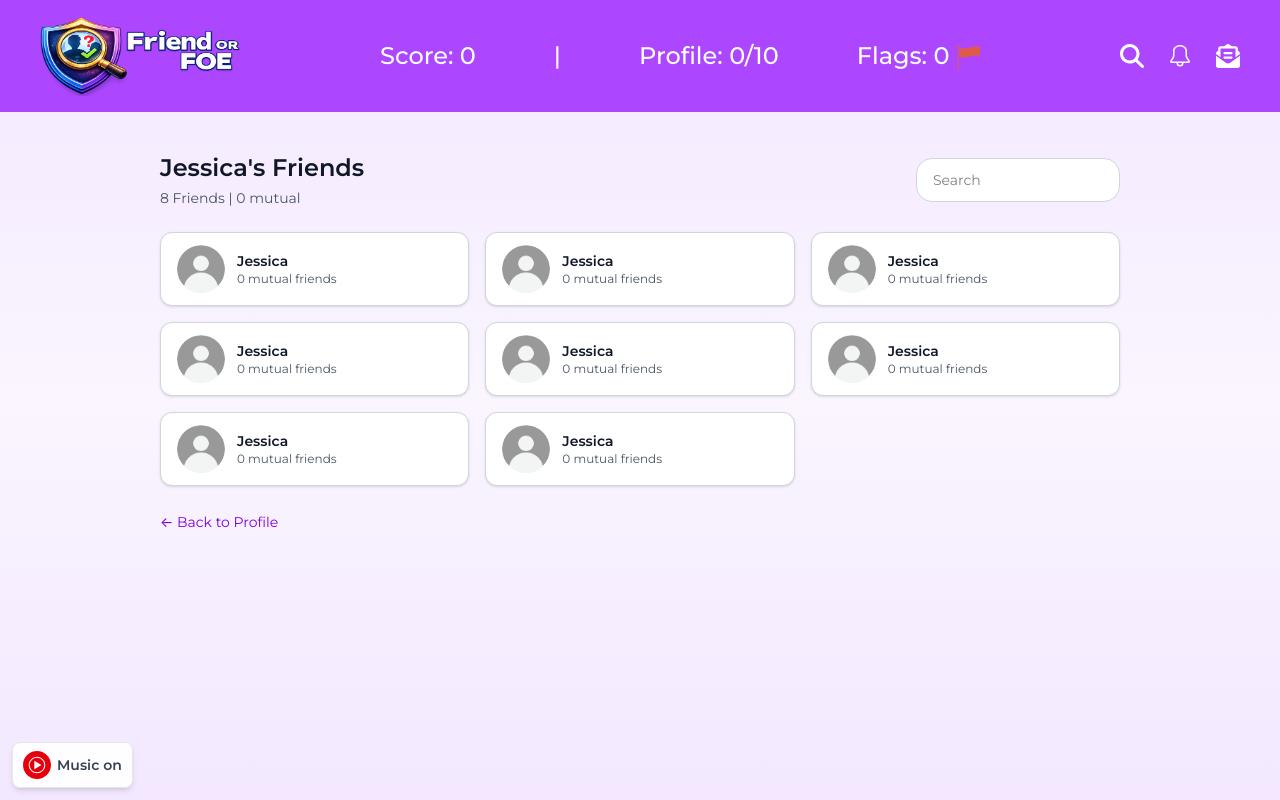
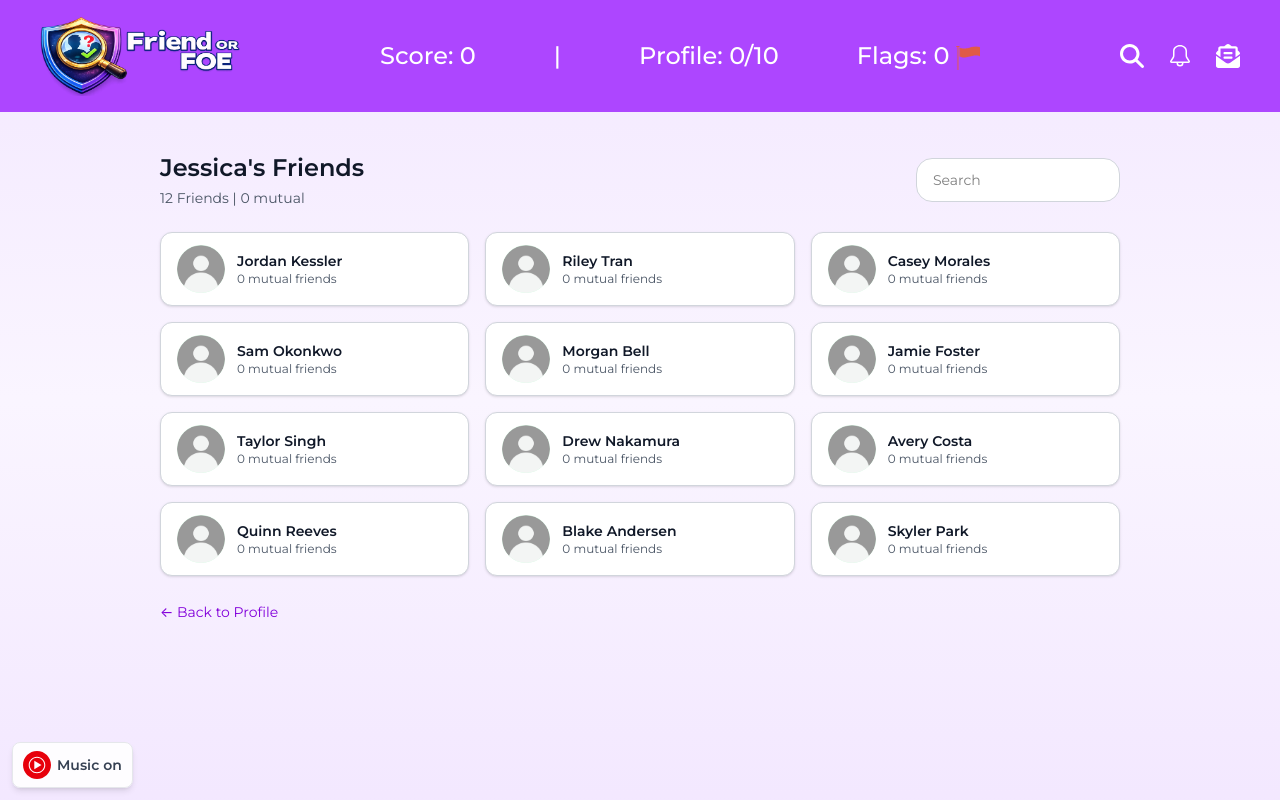
Before and after one commit to minmin1805/Friend-or-Foe-Game, a React app in the folder frontend/: page /profile/1/friends in a window 1280 px wide. Built offline with nearby package versions, Linux system fonts and the light colour scheme; no server answers; the HTML template or start-up script is replaced by a standard one.

Commit message:
added the friend made-up for every profile

```diff
--- a/frontend/src/data/profiles.json
+++ b/frontend/src/data/profiles.json
@@ -43,6 +43,20 @@
       }
     ],
     "friendsSection": { "count": 12 },
+    "friendsList": [
+      { "name": "Jordan Kessler", "mutualFriends": 0 },
+      { "name": "Riley Tran", "mutualFriends": 0 },
+      { "name": "Casey Morales", "mutualFriends": 0 },
+      { "name": "Sam Okonkwo", "mutualFriends": 0 },
+      { "name": "Morgan Bell", "mutualFriends": 0 },
+      { "name": "Jamie Foster", "mutualFriends": 0 },
+      { "name": "Taylor Singh", "mutualFriends": 0 },
+      { "name": "Drew Nakamura", "mutualFriends": 0 },
+      { "name": "Avery Costa", "mutualFriends": 0 },
+      { "name": "Quinn Reeves", "mutualFriends": 0 },
+      { "name": "Blake Andersen", "mutualFriends": 0 },
+      { "name": "Skyler Park", "mutualFriends": 0 }
+    ],
     "photosSection": { "count": 0, "description": "Empty" },
     "redFlags": [
       { "elementKey": "profilePhoto", "reason": "No profile photo" },
@@ -115,6 +129,15 @@
       }
     ],
     "friendsSection": { "count": 7 },
+    "friendsList": [
+      { "name": "Maya Lindstrom", "mutualFriends": 1 },
+      { "name": "Zoe Franklin", "mutualFriends": 0 },
+      { "name": "Lily Hammond", "mutualFriends": 0 },
+      { "name": "Nina Calderon", "mutualFriends": 0 },
+      { "name": "Eva Marsh", "mutualFriends": 0 },
+      { "name": "Mia Roth", "mutualFriends": 0 },
+      { "name": "Ruby Shah", "mutualFriends": 0 }
+    ],
     "photosSection": { "count": 4, "description": "Stock photos (beach, sunset, food, flowers)" },
     "redFlags": [
       { "elementKey": "profilePhoto", "reason": "Profile photo is a stock image" },
@@ -200,6 +223,20 @@
       }
     ],
     "friendsSection": { "count": 30 },
+    "friendsList": [
+      { "name": "Noah Bennett", "mutualFriends": 14 },
+      { "name": "Ethan Cole", "mutualFriends": 11 },
+      { "name": "Logan Reyes", "mutualFriends": 9 },
+      { "name": "Caleb Wright", "mutualFriends": 15 },
+      { "name": "Owen Hart", "mutualFriends": 10 },
+      { "name": "Mason Price", "mutualFriends": 12 },
+      { "name": "Lucas Kim", "mutualFriends": 13 },
+      { "name": "Jack Sullivan", "mutualFriends": 8 },
+      { "name": "Ben Carter", "mutualFriends": 16 },
+      { "name": "Will Patterson", "mutualFriends": 11 },
+      { "name": "Henry Diaz", "mutualFriends": 9 },
+      { "name": "Alex Rivera", "mutualFriends": 12 }
+    ],
     "photosSection": { "count": 10, "description": "Selfies, friends, sports, hobbies; same person; natural teen content" },
     "redFlags": [],
     "explanationAcceptedCorrect": "This account shows signs of a real person: authentic personal photos, account that's 2 years old, 12 mutual friends, consistent posts over time, and natural friend interactions. This is what a real teen profile looks like.",
@@ -283,6 +320,11 @@
       }
     ],
     "friendsSection": { "count": 3 },
+    "friendsList": [
+      { "name": "Ashley Nguyen", "mutualFriends": 0 },
+      { "name": "Brianna Olsen", "mutualFriends": 0 },
+      { "name": "Caitlyn Brooks", "mutualFriends": 1 }
+    ],
     "photosSection": { "count": 8, "description": "Mix of generic content; only 1 selfie; no friends in photos" },
     "redFlags": [
       { "elementKey": "profilePhoto", "reason": "Unknown/default avatar (not a clear real teen photo)" },
@@ -358,6 +400,20 @@
       }
     ],
     "friendsSection": { "count": 32 },
+    "friendsList": [
+      { "name": "Lena Volkov", "mutualFriends": 16 },
+      { "name": "Noah Patel", "mutualFriends": 12 },
+      { "name": "Sofia Grant", "mutualFriends": 14 },
+      { "name": "Devon Miles", "mutualFriends": 11 },
+      { "name": "Priya Nair", "mutualFriends": 15 },
+      { "name": "Marcus Webb", "mutualFriends": 13 },
+      { "name": "Elise Hartman", "mutualFriends": 10 },
+      { "name": "Theo Brennan", "mutualFriends": 17 },
+      { "name": "Jade Liu", "mutualFriends": 12 },
+      { "name": "Felix Romero", "mutualFriends": 14 },
+      { "name": "Nora Klein", "mutualFriends": 11 },
+      { "name": "Isaac Boone", "mutualFriends": 13 }
+    ],
     "photosSection": { "count": 10, "description": "Artwork, art process, selfies with art, group photos" },
     "redFlags": [],
     "explanationAcceptedCorrect": "This is a real account with authentic content: 1 year old account, 14 mutual friends, consistent art theme, real friend interactions, and personal content over time. The follower/following ratio makes sense for someone who creates art content.",
@@ -455,6 +511,20 @@
       }
     ],
     "friendsSection": { "count": 116 },
+    "friendsList": [
+      { "name": "Chris Dalton", "mutualFriends": 0 },
+      { "name": "Tyler Banks", "mutualFriends": 1 },
+      { "name": "Ryan Moss", "mutualFriends": 0 },
+      { "name": "Dylan Cross", "mutualFriends": 2 },
+      { "name": "Jake Holloway", "mutualFriends": 0 },
+      { "name": "Brandon Pike", "mutualFriends": 1 },
+      { "name": "Kyle Trent", "mutualFriends": 0 },
+      { "name": "Matt Frost", "mutualFriends": 0 },
+      { "name": "Sean Blake", "mutualFriends": 3 },
+      { "name": "Eric Vaughn", "mutualFriends": 1 },
+      { "name": "Nick Santos", "mutualFriends": 0 },
+      { "name": "Josh Penn", "mutualFriends": 2 }
+    ],
     "photosSection": { "count": 6, "description": "Generic poses (gym, car, basketball); no friends; no personal life" },
     "redFlags": [
       { "elementKey": "joinedDate", "reason": "Account only 1 month old but already 116 friends (too quick)" },
@@ -530,6 +600,20 @@
       }
     ],
     "friendsSection": { "count": 47 },
+    "friendsList": [
+      { "name": "Milo Sandoval", "mutualFriends": 1 },
+      { "name": "Ava Lindgren", "mutualFriends": 0 },
+      { "name": "Dev Sharma", "mutualFriends": 0 },
+      { "name": "Rex Coleman", "mutualFriends": 2 },
+      { "name": "Sam Okada", "mutualFriends": 0 },
+      { "name": "Izzy Morales", "mutualFriends": 1 },
+      { "name": "Nico Alvarez", "mutualFriends": 0 },
+      { "name": "Gray Thompson", "mutualFriends": 0 },
+      { "name": "Remy Cho", "mutualFriends": 2 },
+      { "name": "Parker Lee", "mutualFriends": 0 },
+      { "name": "Finn O'Brien", "mutualFriends": 1 },
+      { "name": "River Santos", "mutualFriends": 0 }
+    ],
     "photosSection": { "count": 18, "description": "Same person; drum kit; natural \"new kid\" progression" },
     "redFlags": [],
     "explanationAcceptedCorrect": "Great judgment. While the account is only 2 months old and has fewer friends, that fits someone new to the area. The profile shows authentic personal photos, consistent drum/music theme, natural friend-making progression, and real interactions. New doesn't always mean fake – look at the full context.",
@@ -603,6 +687,13 @@
       }
     ],
     "friendsSection": { "count": 5 },
+    "friendsList": [
+      { "name": "Vanessa Cruz", "mutualFriends": 0 },
+      { "name": "Tiffany Wu", "mutualFriends": 0 },
+      { "name": "Destiny Hall", "mutualFriends": 0 },
+      { "name": "Jasmine Ford", "mutualFriends": 0 },
+      { "name": "Monica Reyes", "mutualFriends": 0 }
+    ],
     "photosSection": { "count": 4, "description": "Professional modeling photos; no casual/personal photos" },
     "redFlags": [
       { "elementKey": "joinedDate", "reason": "Brand new account (1 week old)" },
@@ -669,6 +760,20 @@
       }
     ],
     "friendsSection": { "count": 78 },
+    "friendsList": [
+      { "name": "Riya Kapoor", "mutualFriends": 24 },
+      { "name": "Morgan Ellis", "mutualFriends": 21 },
+      { "name": "Sydney Brooks", "mutualFriends": 26 },
+      { "name": "Kendall Price", "mutualFriends": 19 },
+      { "name": "Tessa Nguyen", "mutualFriends": 22 },
+      { "name": "Jordan Hayes", "mutualFriends": 25 },
+      { "name": "Camila Ruiz", "mutualFriends": 20 },
+      { "name": "Peyton Ward", "mutualFriends": 23 },
+      { "name": "Aaliyah Brown", "mutualFriends": 27 },
+      { "name": "Nia Jefferson", "mutualFriends": 18 },
+      { "name": "Chloe Martin", "mutualFriends": 22 },
+      { "name": "Dakota Silva", "mutualFriends": 24 }
+    ],
     "photosSection": { "count": 10, "description": "Track meets, training, team; same person; friends/teammates in photos" },
     "redFlags": [],
     "explanationAcceptedCorrect": "This is an authentic athlete's account: 8 months old, 4 mutual friends, consistent track and field content, teammates in photos, specific details about races and times, and natural athletic community interactions. More followers than following makes sense for someone competing publicly.",
@@ -686,7 +791,7 @@
     "bio": "14 | Skateboarder 🛹 | Love meeting cool people | Add me let's chat!",
     "location": "San Diego, CA",
     "accountAge": "Created 6 weeks ago",
-    "friends": 234,
+    "friends": 102,
     "followers": 127,
     "following": 398,
     "mutualFriends": 2,
@@ -779,7 +884,21 @@
         "likes": 2
       }
     ],
-    "friendsSection": { "count": 234 },
+    "friendsSection": { "count": 102 },
+    "friendsList": [
+      { "name": "Kai Morrison", "mutualFriends": 1 },
+      { "name": "Blake Turner", "mutualFriends": 0 },
+      { "name": "Reese Dalton", "mutualFriends": 2 },
+      { "name": "Casey Vance", "mutualFriends": 0 },
+      { "name": "Jamie Knox", "mutualFriends": 1 },
+      { "name": "Avery Sloan", "mutualFriends": 0 },
+      { "name": "Rowan Blake", "mutualFriends": 3 },
+      { "name": "Sage Porter", "mutualFriends": 0 },
+      { "name": "Emerson Reed", "mutualFriends": 1 },
+      { "name": "Quinn Hale", "mutualFriends": 0 },
+      { "name": "Dakota Finn", "mutualFriends": 2 },
+      { "name": "Phoenix Gray", "mutualFriends": 0 }
+    ],
     "photosSection": { "count": 7, "description": "Generic (skateboard, sunset, coffee, beach); no personal/friend photos" },
     "redFlags": [
       { "elementKey": "joinedDate", "reason": "Account 6 weeks old but already 234 friends (adding rapidly)" },
--- a/frontend/src/pages/ProfileFriendsPage.jsx
+++ b/frontend/src/pages/ProfileFriendsPage.jsx
@@ -7,13 +7,91 @@ import { avatarByProfileId } from '../utils/profileAssets'
 function ProfileFriendsPage() {
   const { id } = useParams()
   const profile = profilesData.find((p) => p.profileId === id) ?? null
-  const sidebarAvatar = profile ? avatarByProfileId[String(profile.profileId)] ?? null : null
+  // Placeholder avatars: profile 1 "unknown" avatar for all friend rows (until per-friend art exists)
+  const friendAvatarSrc = avatarByProfileId['1'] ?? null
 
-  // Simple mock: duplicate one friend card 8 times
-  const friendCards = Array.from({ length: 8 }, (_, index) => ({
+  const MAX_FRIENDS_TO_SHOW = 15
+
+  const desiredFriendsCount =
+    typeof profile?.friends === 'number'
+      ? profile.friends
+      : typeof profile?.friendsSection?.count === 'number'
+        ? profile.friendsSection.count
+        : 0
+
+  const seedFriends = Array.isArray(profile?.friendsList) ? profile.friendsList : []
+  const totalMutualFriends = typeof profile?.mutualFriends === 'number' ? profile.mutualFriends : 0
+
+  const firstNames = [
+    'Alex',
+    'Jordan',
+    'Riley',
+    'Taylor',
+    'Maya',
+    'Noah',
+    'Emma',
+    'Ava',
+    'Sam',
+    'Leo',
+    'Chloe',
+    'Nina',
+    'Kai',
+    'Sofia',
+    'Elijah',
+    'Grace',
+    'Logan',
+    'Zoe',
+    'Miles',
+    'Ivy',
+  ]
+  const lastNames = [
+    'Nguyen',
+    'Patel',
+    'Kim',
+    'Reyes',
+    'Wong',
+    'Martinez',
+    'Johnson',
+    'Brown',
+    'Davis',
+    'Garcia',
+    'Wilson',
+    'Clark',
+    'Walker',
+    'Taylor',
+    'Anderson',
+    'Thomas',
+    'Moore',
+    'Harris',
+    'White',
+    'Young',
+  ]
+
+  const makeFriendName = (index) => {
+    const seed = seedFriends[index]
+    if (seed?.name) return seed.name
+    const f = firstNames[index % firstNames.length]
+    const l = lastNames[(index * 7) % lastNames.length]
+    return `${f} ${l}`
+  }
+
+  const makeMutualFriendsForRow = (index) => {
+    if (!totalMutualFriends || totalMutualFriends <= 0) return 0
+    // Make a plausible number of "mutual" connections distributed across rows.
+    if (index < totalMutualFriends) {
+      return 1 + ((index + Number(profile?.profileId || 0)) % 3) // 1..3
+    }
+    return 0
+  }
+
+  const baseFriendCount = desiredFriendsCount || seedFriends.length || 0
+  const shownFriendCount = Math.min(MAX_FRIENDS_TO_SHOW, baseFriendCount)
+  const extraFriendCount = Math.max(0, baseFriendCount - shownFriendCount)
+
+  const friendCards = Array.from({ length: shownFriendCount }, (_, index) => ({
     id: index,
-    name: profile?.displayName || profile?.username || 'Friend',
-    mutualFriends: 0,
+    name: makeFriendName(index),
+    mutualFriends: makeMutualFriendsForRow(index),
   }))
 
   return (
@@ -32,6 +110,11 @@ function ProfileFriendsPage() {
                 <p className="text-sm text-gray-600 mt-1">
                   {friendCards.length} Friends | {profile.mutualFriends || 0} mutual
                 </p>
+                {extraFriendCount > 0 ? (
+                  <p className="text-xs text-purple-700 mt-1">
+                    ... {extraFriendCount} more friends
+                  </p>
+                ) : null}
               </div>
               <div className="rounded-2xl border border-gray-300 py-2 px-4 flex items-center gap-2 h-[44px] bg-white">
                 <input
@@ -48,9 +131,9 @@ function ProfileFriendsPage() {
                   key={friend.id}
                   className="flex items-center gap-3 rounded-xl border border-gray-300 bg-white px-4 py-3 shadow-sm"
                 >
-                  <div className="w-12 h-12 rounded-full overflow-hidden bg-green-100 flex-shrink-0">
-                    {sidebarAvatar ? (
-                      <img src={sidebarAvatar} alt="" className="w-full h-full object-cover" />
+                  <div className="w-12 h-12 rounded-full overflow-hidden bg-green-100 shrink-0">
+                    {friendAvatarSrc ? (
+                      <img src={friendAvatarSrc} alt="" className="w-full h-full object-cover" />
                     ) : (
                       <div className="w-full h-full flex items-center justify-center text-gray-400 text-xs font-semibold">
                         ?
```
Also changed, not shown: frontend/src/components/ProfileView.jsx (+1 -6 lines), frontend/src/pages/ProfilePage.jsx (+5 -5 lines).
